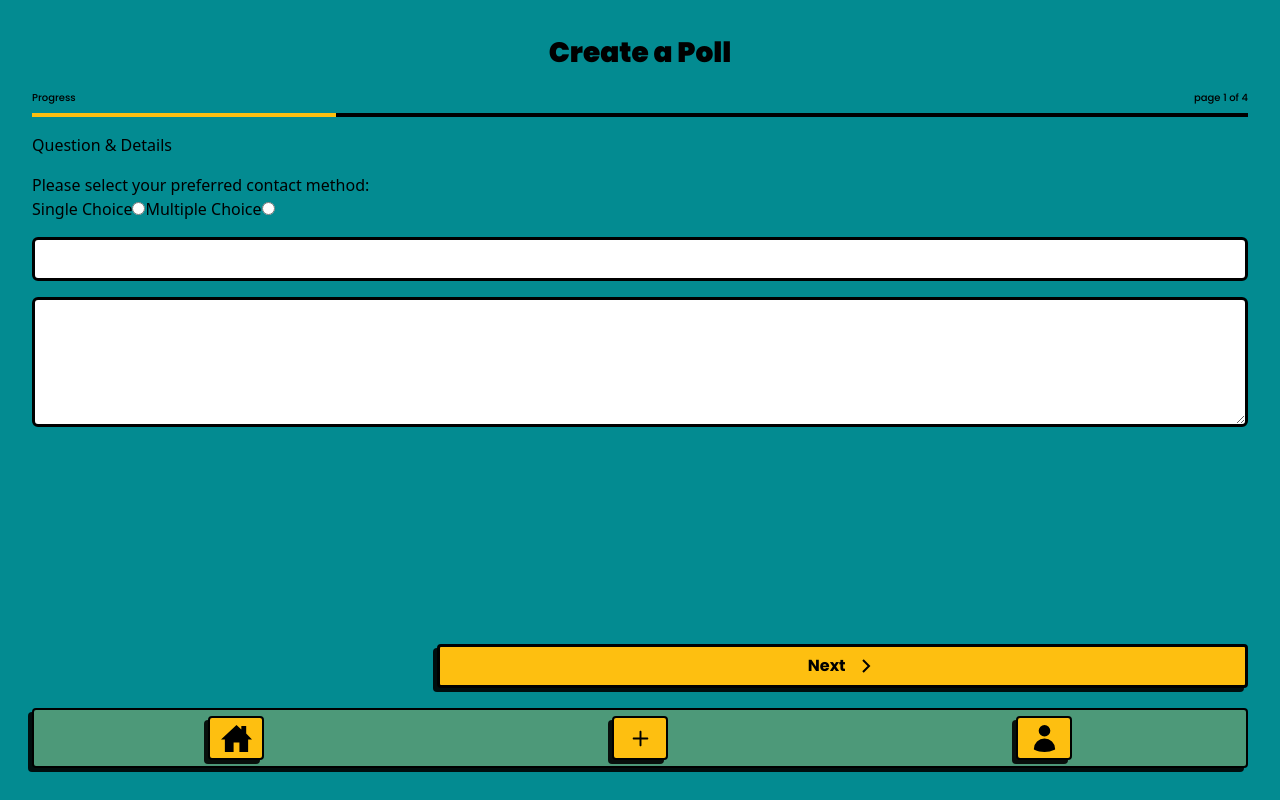
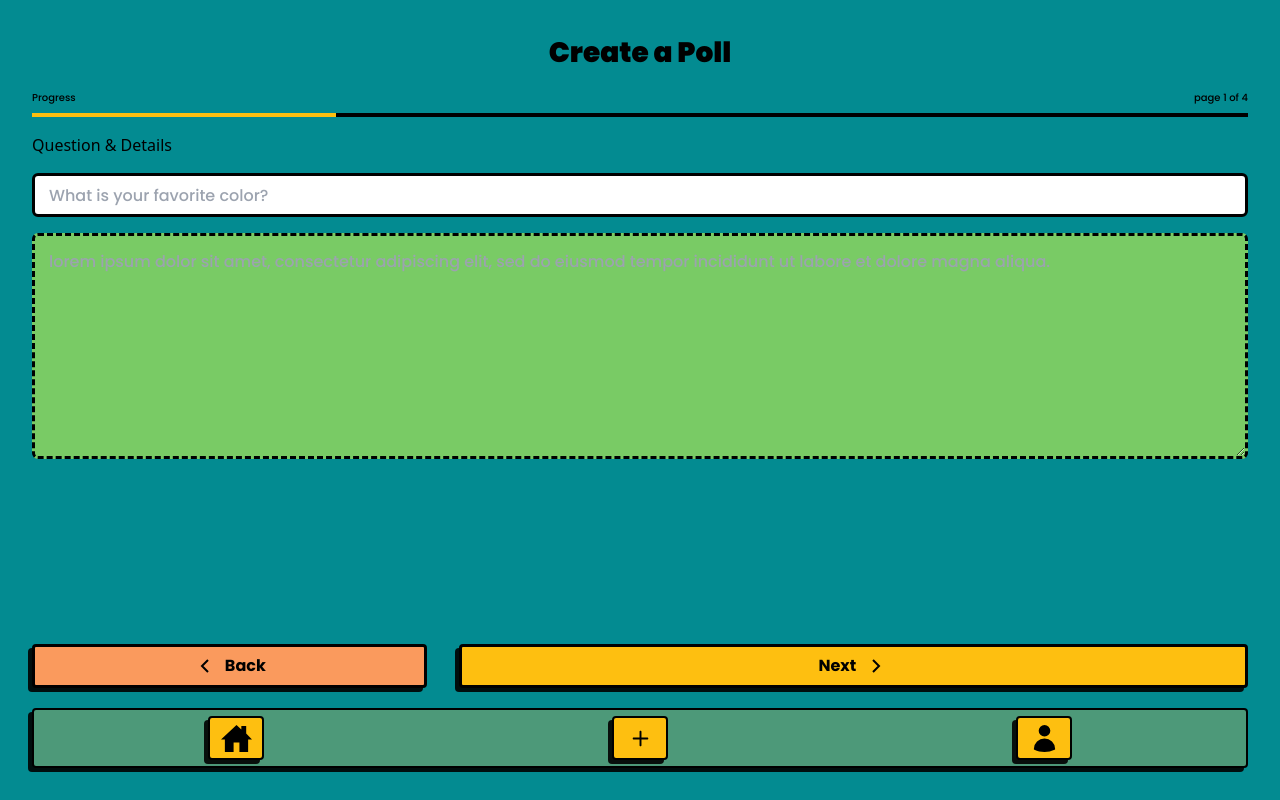
Before and after one commit to devhausleipzigacademy/camp9-final-project, a Next.js app: page /new in a window 1280 px wide. Built offline with nearby package versions, Linux system fonts and the light colour scheme.

Commit message:
added back nav with useRouter, styled description

```diff
--- a/app/new/page.tsx
+++ b/app/new/page.tsx
@@ -7,7 +7,6 @@ import Deadline from 'components/newPoll/Deadline';
 import RevealConditions from 'components/newPoll/RevealConditions';
 import PollType from 'components/newPoll/PollType';
 import Button from 'components/shared/buttons/Button';
-import { useState } from 'react';
 import { useForm, FormProvider } from 'react-hook-form';
 import { GrFormNext, GrFormPrevious } from 'react-icons/gr';
 import { useMultiStepForm } from 'utils/useMultiStepForm';
@@ -71,12 +70,11 @@ export default function NewPollLayout() {
       </main>
 
       <footer className="flex container gap-8 px-8 justify-between items-center bottom-28 fixed">
-        {isFirstStep && (
         <Button size="small" variant="secondary" onClick={back}>
           <GrFormPrevious size={24} strokeWidth={2} />
           <h3>Back</h3>
         </Button>
-        )}
+
         <Button
           size="large"
           className="ml-auto"
--- a/components/InputFieldDescription.tsx
+++ b/components/InputFieldDescription.tsx
@@ -55,11 +55,11 @@ export const InputFieldDescription = forwardRef(
         <textarea
           rows={rows}
           className={clsx(
-            'p-[14px] body rounded-md placeholder-[body-light] w-full',
+            'p-[14px] body rounded-md placeholder-[body-light] w-full  bg-green-light',
             error?.message === undefined
               ? 'border-black body'
               : 'border-peach body-accent',
-            disabled ? 'border-brutal-disabled' : 'border-brutal'
+            disabled ? 'border-brutal-disabled' : ' border-3 border-dashed'
           )}
           placeholder={placeholder}
           ref={ref}
--- a/components/newPoll/CreatePoll.tsx
+++ b/components/newPoll/CreatePoll.tsx
@@ -8,29 +8,7 @@ export default function CreatePoll() {
   return (
     <div className="flex flex-col gap-4 w-full">
       <h3>Question & Details</h3>
-      <fieldset>
-        <legend>Please select your preferred contact method:</legend>
-        <div>
-          <label htmlFor="singleChoice">
-            Single Choice
-            <input
-              {...register('type', { required: true })}
-              type="radio"
-              value="singleChoice"
-              id="singleChoice"
-            />
-          </label>
-          <label htmlFor="multipleChoice">
-            Multiple Choice
-            <input
-              {...register('type', { required: true })}
-              type="radio"
-              value="multipleChoice"
-              id="multipleChoice"
-            />
-          </label>
-        </div>
-      </fieldset>
+
       <InputField
         required
         {...register('question', { required: true })}
@@ -39,6 +17,7 @@ export default function CreatePoll() {
         type={'text'}
         width={'full'}
         disabled={false}
+        placeholder="What is your favorite color?"
       />
       <InputFieldDescription
         {...register('description')}
@@ -47,7 +26,9 @@ export default function CreatePoll() {
         type={'text'}
         width={'full'}
         disabled={false}
-        rows={4}
+        rows={8}
+        placeholder="lorem ipsum dolor sit amet, consectetur adipiscing elit, sed do eiusmod tempor incididunt ut labore et dolore magna aliqua.
+        "
       />
     </div>
   );
--- a/components/newPoll/PollType.tsx
+++ b/components/newPoll/PollType.tsx
@@ -1,3 +1,34 @@
+import { useFormContext } from 'react-hook-form';
+
 export default function PollType() {
-  return <div>PollType</div>;
+  const { register } = useFormContext(); // retrieve all hook methods
+
+  return (
+    <div className="flex flex-col gap-4 w-full">
+      <h3>Poll Type</h3>
+      <fieldset>
+        <legend>Please select your preferred contact method:</legend>
+        <div>
+          <label htmlFor="singleChoice">
+            Single Choice
+            <input
+              {...register('type', { required: true })}
+              type="radio"
+              value="singleChoice"
+              id="singleChoice"
+            />
+          </label>
+          <label htmlFor="multipleChoice">
+            Multiple Choice
+            <input
+              {...register('type', { required: true })}
+              type="radio"
+              value="multipleChoice"
+              id="multipleChoice"
+            />
+          </label>
+        </div>
+      </fieldset>
+    </div>
+  );
 }
--- a/utils/useMultiStepForm.ts
+++ b/utils/useMultiStepForm.ts
@@ -1,9 +1,13 @@
 'use client';
 
 import { ReactElement, useState } from 'react';
+import { useRouter } from 'next/navigation';
+import { ro } from '@faker-js/faker';
 
 export function useMultiStepForm(steps: ReactElement[]) {
   const [currentStepIndex, setCurrentStepIndex] = useState(0);
+
+  const router = useRouter();
 
   function next() {
     setCurrentStepIndex(i => {
@@ -15,13 +19,20 @@ export function useMultiStepForm(steps: ReactElement[]) {
   }
 
   function back() {
-    setCurrentStepIndex(i => {
-      if (i <= 0) {
-        return i;
-      }
-      return i - 1;
-    });
+    if (currentStepIndex === 0) {
+      router.back();
+    }
+    setCurrentStepIndex(currentStepIndex - 1);
   }
+
+  // function back() {
+  //   setCurrentStepIndex(i => {
+  //     if (i <= 0) {
+  //       return i;
+  //     }
+  //     return i - 1;
+  //   });
+  // }
 
   function goTo(index: number) {
     setCurrentStepIndex(index);
```
Lines whose indentation alone changed are shown as unchanged.
